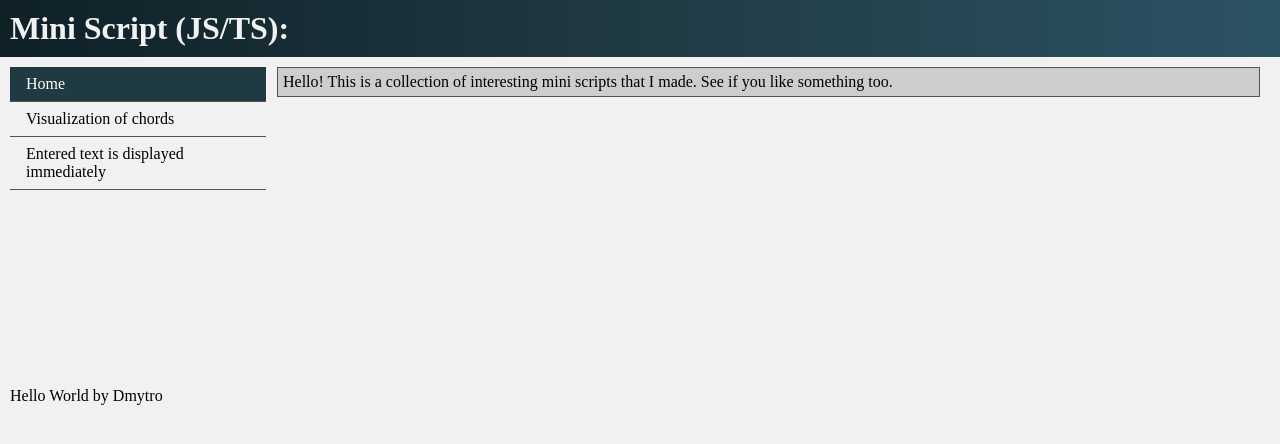
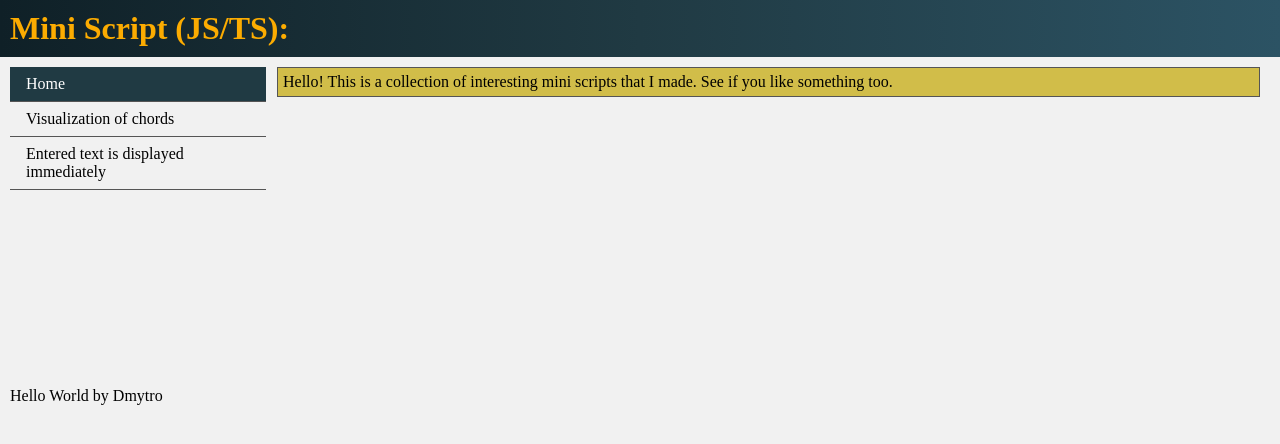
Before and after one commit to korobkadv/JS-Mini-Scripts, a plain HTML site: page index.html in a window 1280 px wide. Drawn offline with Linux system fonts and the light colour scheme.

```diff
--- a/css/main.css
+++ b/css/main.css
@@ -8,12 +8,12 @@
 }
 
 h1 {
-    color: #f1f1f1;
+    color: #fcac01;
 }
 
 .q {
     border: 1px solid #555;
-    background: #cecdcd;
+    background: #d1bd49;
     padding: 5px;
     margin-bottom: 10px;
 }
```
